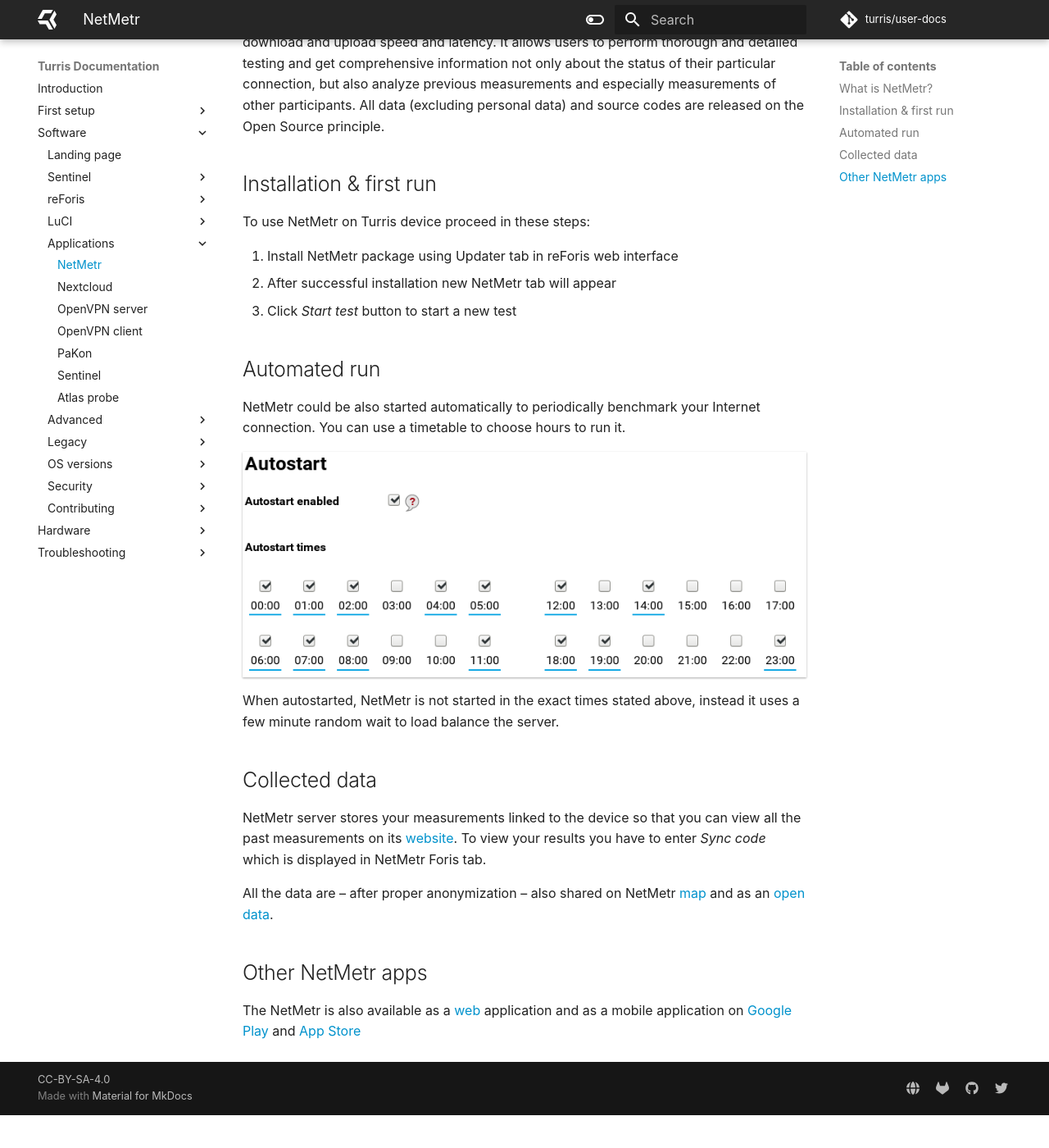
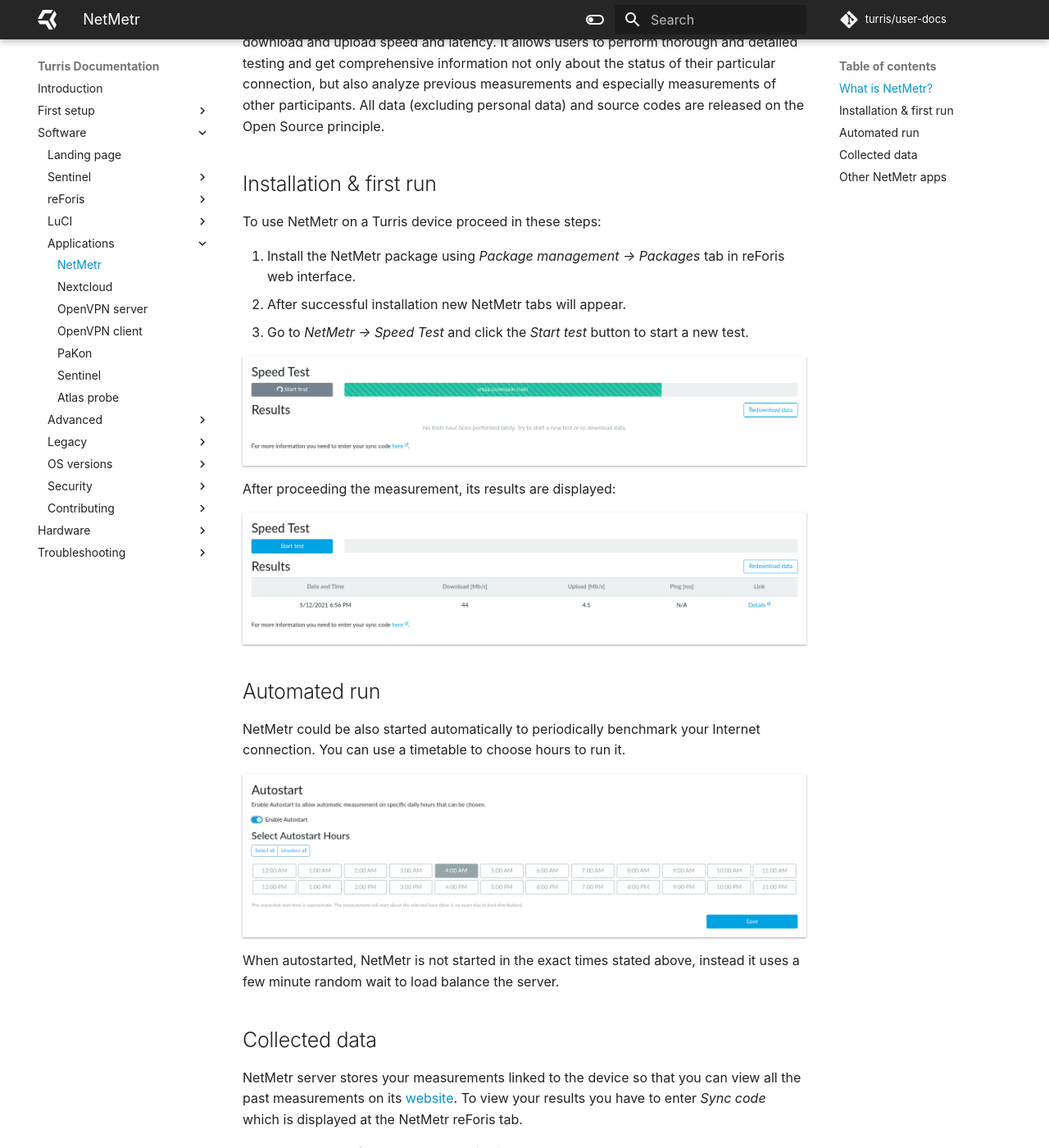
Before and after one commit to turris-cz/user-docs, an MkDocs documentation site: the page built from docs/basics/apps/netmetr.md, in a window 1280 px wide and 1400 px high, scrolled down 217 px. Shown: the whole window at 82% size. Built offline with MkDocs 1.6.1 and Material for MkDocs 9.7.7, drawn with Linux system fonts in a browser that asks for light colours; before the commit the page ends 1577 px from its top, so only the background shows below that; some of the changed text lies outside the part shown.

Commit message:
basics/apps/netmetr: Add documentation for reForis

```diff
--- a/docs/basics/apps/netmetr.md
+++ b/docs/basics/apps/netmetr.md
@@ -8,43 +8,56 @@
 
 NetMetr is a tool for measuring the actual quality of Internet access services,
 such as download and upload speed and latency. It allows users to perform
-thorough and detailed testing and get
-comprehensive information not only about the status of their particular connection,
-but also analyze previous measurements and especially measurements of other
-participants. All data (excluding personal data) and source codes are released on
-the Open Source principle.
+thorough and detailed testing and get comprehensive information not only about
+the status of their particular connection, but also analyze previous
+measurements and especially measurements of other participants. All data
+(excluding personal data) and source codes are released on the Open Source
+principle.
 
 ## Installation & first run
 
-To use NetMetr on Turris device proceed in these steps:
+To use NetMetr on a Turris device proceed in these steps:
 
-1. Install NetMetr package using Updater tab in reForis web interface
-2. After successful installation new NetMetr tab will appear
-3. Click _Start test_ button to start a new test
+1. Install the NetMetr package using _Package management → Packages_ tab in
+   reForis web interface.
+2. After successful installation new NetMetr tabs will appear.
+3. Go to _NetMetr → Speed Test_ and click the _Start test_ button to start
+   a new test.
+
+![NetMetr Speed Test](netmetr-speedtest.png)
+
+After proceeding the measurement, its results are displayed:
+
+![NetMetr measurement results](netmetr-results.png)
 
 ## Automated run
 
-NetMetr could be also started automatically to periodically benchmark your Internet
-connection. You can use a timetable to choose hours to run it.
+NetMetr could be also started automatically to periodically benchmark your
+Internet connection. You can use a timetable to choose hours to run it.
 
-![timetable](netmetr-autostart.png)
+![NetMetr Timetable](netmetr-autostart.png)
 
-When autostarted, NetMetr is not started in the exact times stated above, instead
-it uses a few minute random wait to load balance the server.
+When autostarted, NetMetr is not started in the exact times stated above,
+instead it uses a few minute random wait to load balance the server.
 
 ## Collected data
 
-NetMetr server stores your measurements linked to the device so that you can view
-all the past measurements on its [website](https://www.netmetr.cz/en/my.html). To
-view your results you have to enter *Sync code* which is displayed in NetMetr
-Foris tab.
+NetMetr server stores your measurements linked to the device so that you can
+view all the past measurements on its [website](https://www.netmetr.cz/en/my.html).
+To view your results you have to enter *Sync code* which is displayed at
+the NetMetr reForis tab.
 
 All the data are – after proper anonymization – also shared on NetMetr
 [map](https://www.netmetr.cz/en/map.html) and as an
 [open data](https://www.netmetr.cz/en/open-data.html).
 
+!!! tip
+    NetMetr can be used in Foris as well. Its user interface is very similar
+    to the one in reForis.
+
 ## Other NetMetr apps
 
-The NetMetr is also available as a [web](https://www.netmetr.cz/en/test.html) application
-and as a mobile application on [Google Play](https://play.google.com/store/apps/details?id=cz.nic.netmetr)
+The NetMetr is also available as a [web](https://www.netmetr.cz/en/test.html)
+application and as a mobile application on
+[Google Play](https://play.google.com/store/apps/details?id=cz.nic.netmetr)
 and [App Store](https://apps.apple.com/cz/app/netmetr/id946478662)
```
Also changed, not shown: docs/basics/apps/netmetr-autostart.png, docs/basics/apps/netmetr-results.png (added), docs/basics/apps/netmetr-speedtest.png (added).
